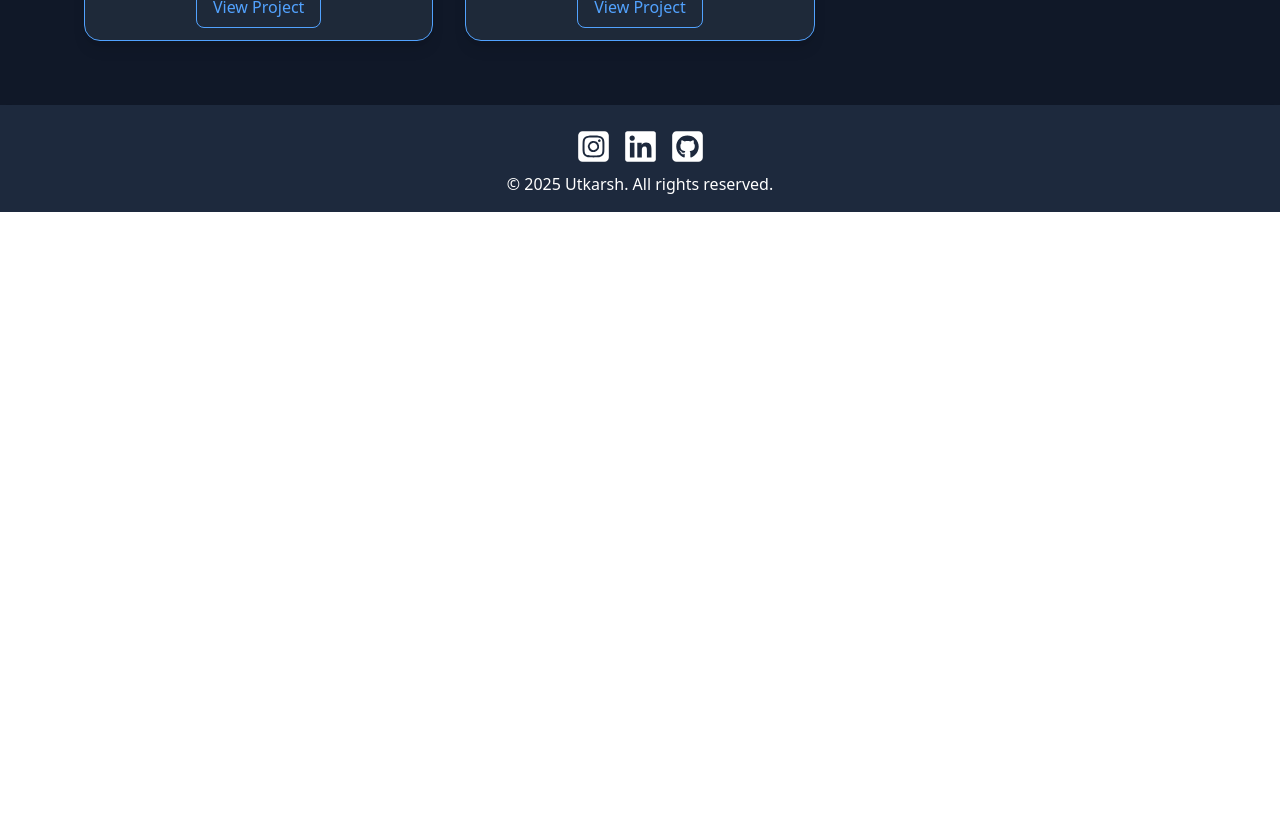
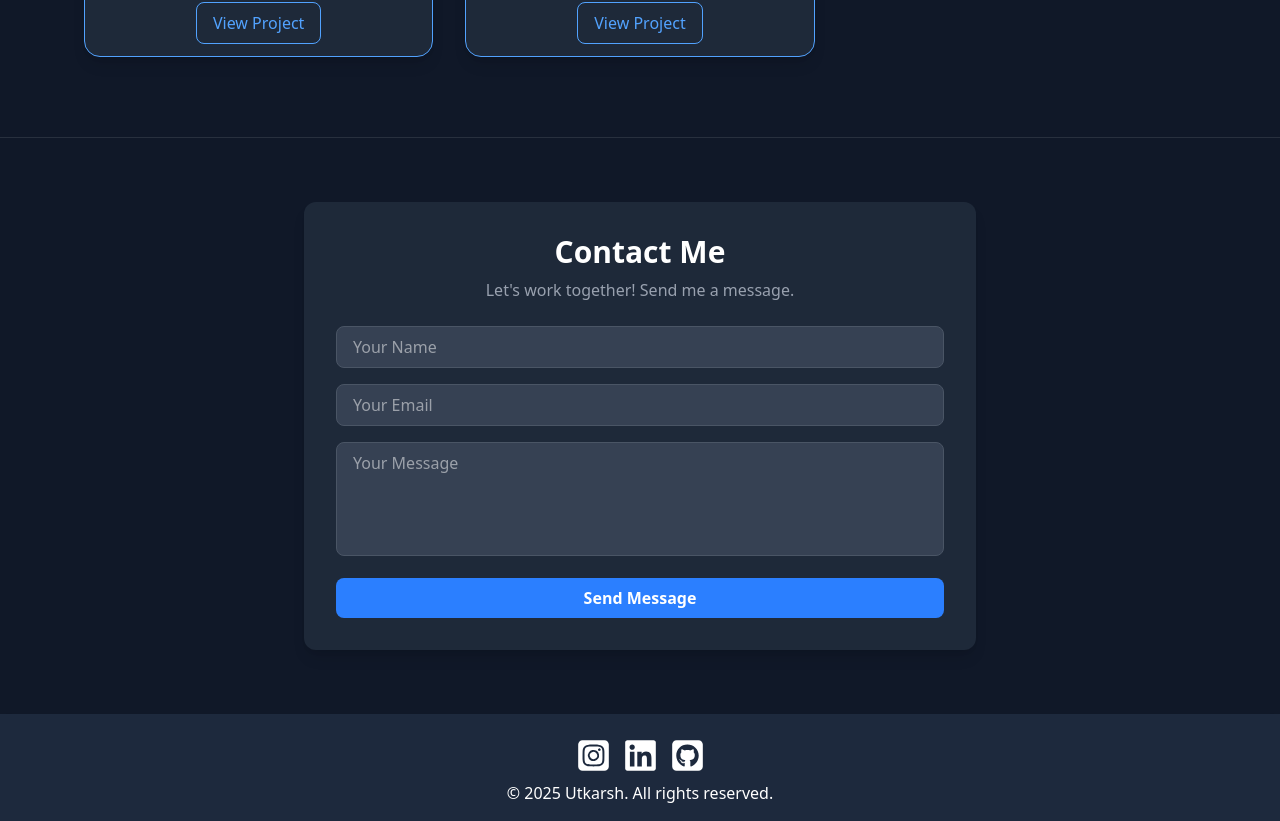
Before and after one commit to utkarsh2004git/portfolio-intern, a React (Vite) app: page / in a window 1280 px wide. Shown: the part 1740-2561 px from the top of the page. Before the commit the page ends 1952 px from the top, so only its background shows below. Built offline with nearby package versions, Linux system fonts and the light colour scheme.

Commit message:
add ContactMe and fixed portfolio css

```diff
--- a/package.json
+++ b/package.json
@@ -17,6 +17,7 @@
     "react-icons": "^5.4.0",
     "react-simple-typewriter": "^5.0.1",
     "react-type-animation": "^3.2.0",
+    "sonner": "^1.7.4",
     "tailwindcss": "^4.0.3"
   },
   "devDependencies": {
--- a/src/App.jsx
+++ b/src/App.jsx
@@ -2,13 +2,17 @@ import Header from "./components/Header";
 import Home from "./pages/Home";
 import Footer from "./components/Footer";
 import Portfolio from "./pages/Portfolio";
+import ContactMe from "./pages/ContactMe";
+import { Toaster, toast } from 'sonner'
 
 const App = () => {
   return (
     <div className="bg-gray-900 text-white">
+      <Toaster position="top-center"/>
       <Header />
       <Home />
       <Portfolio />
+      <ContactMe />
       <Footer />
     </div>
   );
--- /dev/null
+++ b/src/pages/ContactMe.jsx
@@ -0,0 +1,91 @@
+import React, { useState } from "react";
+import { motion } from "framer-motion";
+import { toast } from "sonner";
+
+const ContactMe = () => {
+    const [formData, setFormData] = useState({ name: "", email: "", message: "" });
+    const [error, setError] = useState(false);
+
+    const handleChange = (e) => {
+        setFormData({ ...formData, [e.target.name]: e.target.value });
+    };
+
+    const handleSubmit = (e) => {
+        e.preventDefault();
+        if (!formData.name || !formData.email || !formData.message) {
+            setError(true);
+            setTimeout(() => setError(false), 500);
+        } else {
+            toast.success('Your request is sent!', {
+                style: { background: "#1e2939", color: "white" }
+            }
+            )
+            setFormData({ name: "", email: "", message: "" });
+        }
+    };
+
+    return (
+        <>
+            <hr className="opacity-10" />
+            <section className="bg-gray-900 text-white  px-6 min-h-fit py-16 flex items-center justify-center" id="contact">
+
+                <motion.div
+                    className="max-w-2xl w-full bg-gray-800 p-8 rounded-xl shadow-lg"
+                    initial={{ opacity: 0, y: 50 }}
+                    whileInView={{ opacity: 1, y: 0 }}
+                    transition={{ duration: 1 }}
+                    viewport={{ once: true }}
+                >
+                    <h2 className="text-3xl font-bold text-center">Contact Me</h2>
+                    <p className="text-gray-400 text-center mt-2">Let's work together! Send me a message.</p>
+
+                    <form className="mt-6 space-y-4" onSubmit={handleSubmit}>
+                        <motion.input
+                            type="text"
+                            name="name"
+                            placeholder="Your Name"
+                            value={formData.name}
+                            onChange={handleChange}
+                            className={`w-full px-4 py-2 rounded-lg bg-gray-700 border border-gray-600 focus:ring-2 focus:ring-blue-400 outline-none ${error && !formData.name ? "border-red-500" : ""
+                                }`}
+                            whileTap={{ scale: 0.98 }}
+                        />
+
+                        <motion.input
+                            type="email"
+                            name="email"
+                            placeholder="Your Email"
+                            value={formData.email}
+                            onChange={handleChange}
+                            className={`w-full px-4 py-2 rounded-lg bg-gray-700 border border-gray-600 focus:ring-2 focus:ring-blue-400 outline-none ${error && !formData.email ? "border-red-500" : ""
+                                }`}
+                            whileTap={{ scale: 0.98 }}
+                        />
+
+                        <motion.textarea
+                            name="message"
+                            placeholder="Your Message"
+                            value={formData.message}
+                            onChange={handleChange}
+                            rows="4"
+                            className={`w-full resize-none px-4 py-2 rounded-lg bg-gray-700 border border-gray-600 focus:ring-2 focus:ring-blue-400 outline-none ${error && !formData.message ? "border-red-500" : ""
+                                }`}
+                            whileTap={{ scale: 0.98 }}
+
+                        />
+
+                        <motion.button
+                            type="submit"
+                            className="w-full bg-blue-500 hover:bg-blue-600 cursor-pointer text-white font-bold py-2 rounded-lg transition"
+
+                        >
+                            Send Message
+                        </motion.button>
+                    </form>
+                </motion.div>
+            </section>
+        </>
+    );
+};
+
+export default ContactMe;
--- a/src/pages/Portfolio.jsx
+++ b/src/pages/Portfolio.jsx
@@ -8,7 +8,7 @@ const Portfolio = () => {
     return (
         <>
         <hr className="opacity-10"/>
-            <section  className="bg-gray-900 text-white py-16 px-6" id="portfolio">
+            <section  className="bg-gray-900 text-white py-20 px-6" id="portfolio">
                 <div className="text-center mb-12">
                     <motion.h1
                         className="text-4xl font-bold"
@@ -30,7 +30,7 @@ const Portfolio = () => {
                     </motion.p>
                 </div>
 
-                <div className="grid md:grid-cols-2 lg:grid-cols-3 gap-8 max-w-6xl mx-auto px-15 md:px-5 ">
+                <div className="grid md:grid-cols-2 lg:grid-cols-3 gap-8 max-w-6xl mx-auto  md:px-5 ">
                     {projects.map((project, index) => (
                         <motion.div
                             key={project.id}
--- a/src/projectData/project.js
+++ b/src/projectData/project.js
@@ -10,7 +10,7 @@ const projects = [
     {
         id: 1,
         title: "Foody App",
-        description: "A food ordering platform with an admin panel.",
+        description: "Fully functional food ordering platform with an admin panel.",
         image:Foody,
         link: "https://foody-delivery.onrender.com/",
     },
```
Also changed, not shown: 1 other file (tests, documents, lock files or other folders).
